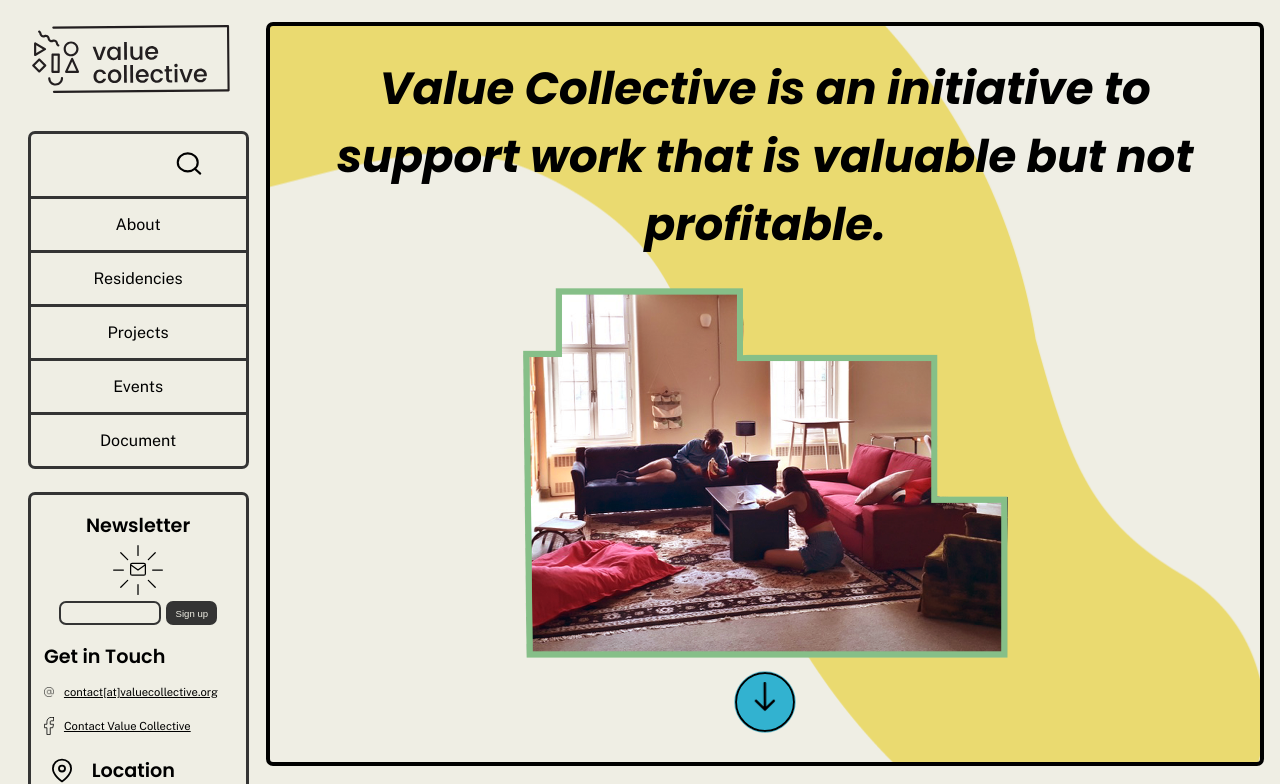
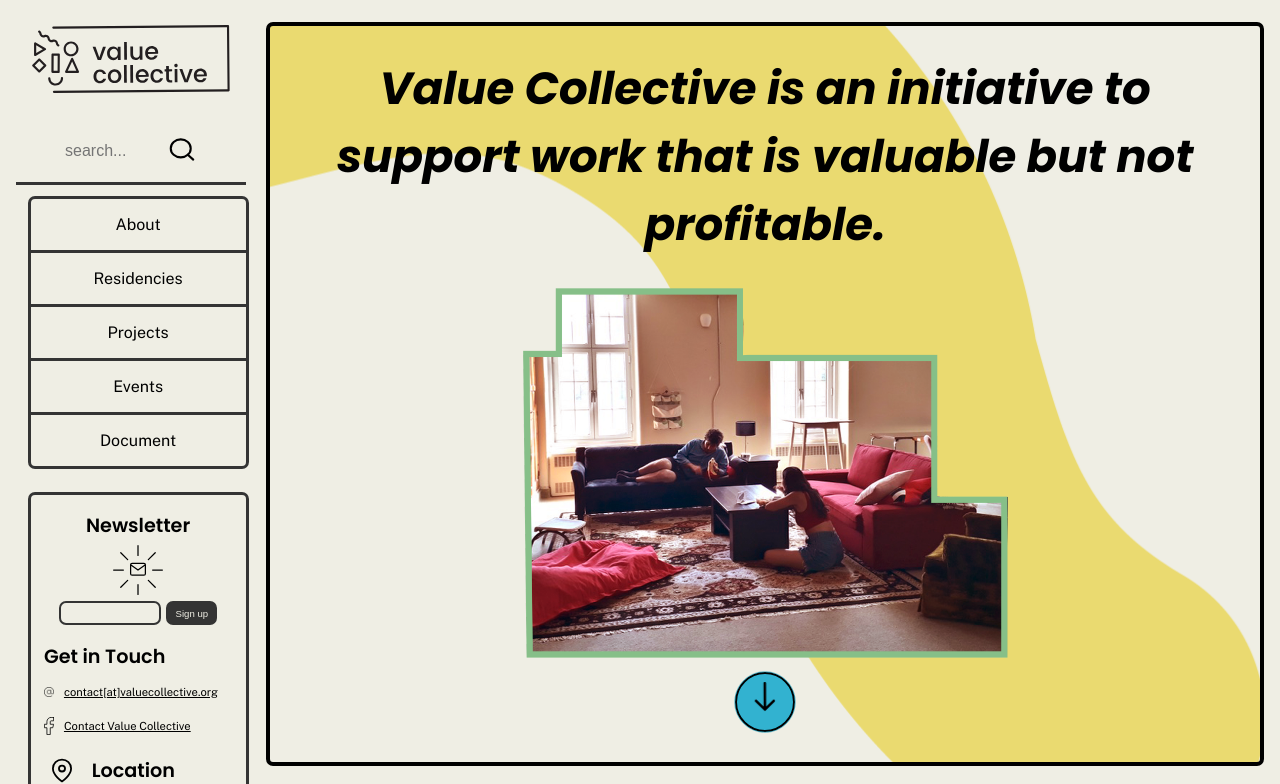
Before and after one commit to lksuenfa/value-collective-website, a PHP site: page /index.php in a window 1280 px wide. Shown: the top 784 px of the page. Run offline with PHP 8.4, Linux system fonts and the light colour scheme.

Commit message:
Changed search bar

```diff
--- a/website/css/nav.css
+++ b/website/css/nav.css
@@ -168,9 +168,6 @@
     }
 
 
-
-
-
     nav {
         margin: 0;
     }
--- a/website/js/hoverColours.js
+++ b/website/js/hoverColours.js
@@ -1,4 +1,4 @@
-let colours = ["Green", "Yellow", "Pink", "Blue", "Aqua"];
+let colours = ["Green", "Yellow", "Pink", "Blue", "Aqua", "Salmon"];
 let product = document.querySelectorAll(".product");
 
 // change background colour to random when hovering
--- a/website/main/nav.php
+++ b/website/main/nav.php
@@ -21,14 +21,15 @@
             <a id="closeBtn" class="close"><img src="assets/icons/close_icon.svg" alt="close icon"></a>
         </section>
 
+        <div id="searchBar" class="search-container lined">
+            <form action="">
+                <input type="text" placeholder="search..." name="search">
+                <button type="submit"><img id="searchIcon" src="assets/icons/search.svg" alt="search icon"></button>
+            </form>
+        </div>
+
 
         <div id="mainMenu">
-            <div class="search-container lined">
-                <form action="">
-                    <input type="text" name="search">
-                    <button type="submit"><img id="searchIcon" src="assets/icons/search.svg" alt="search icon"></button>
-                </form>
-            </div>
             <a class="lined hover green" href="about.php">About</a>
             <a class="lined hover pink" href="residencies.php">Residencies</a>
             <a class="lined hover yellow" href="projects.php">Projects</a>
```
